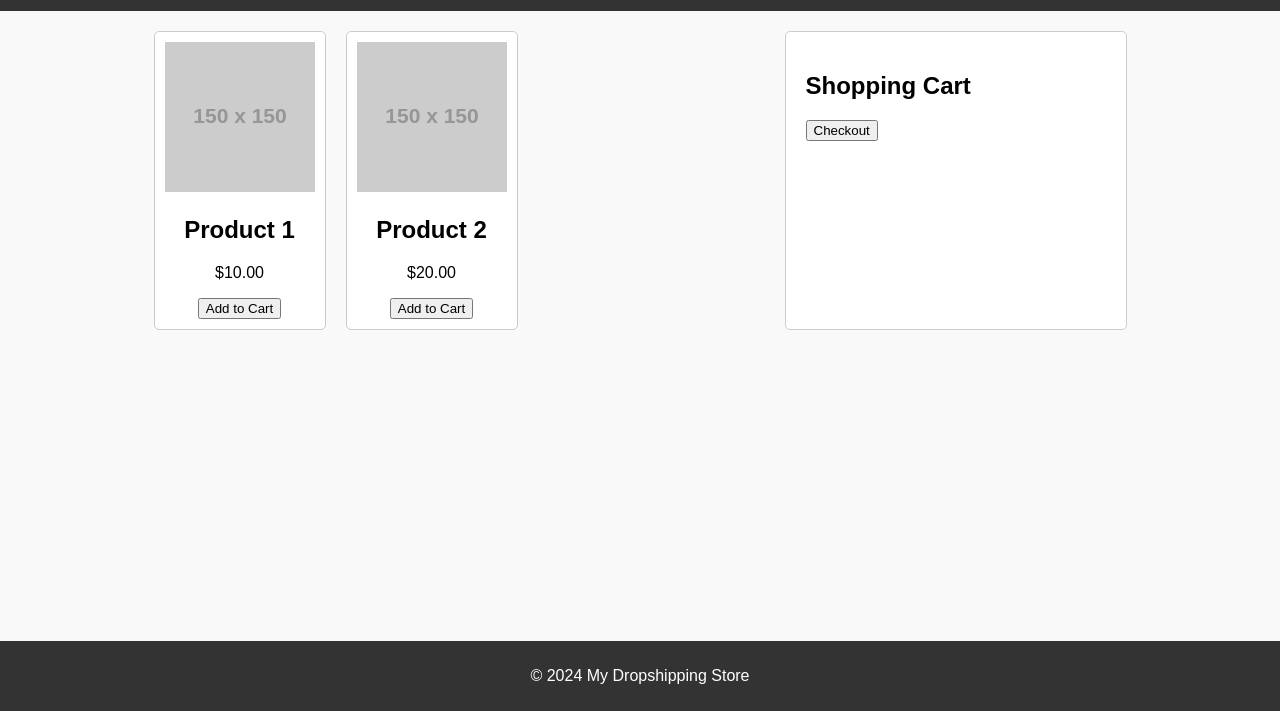
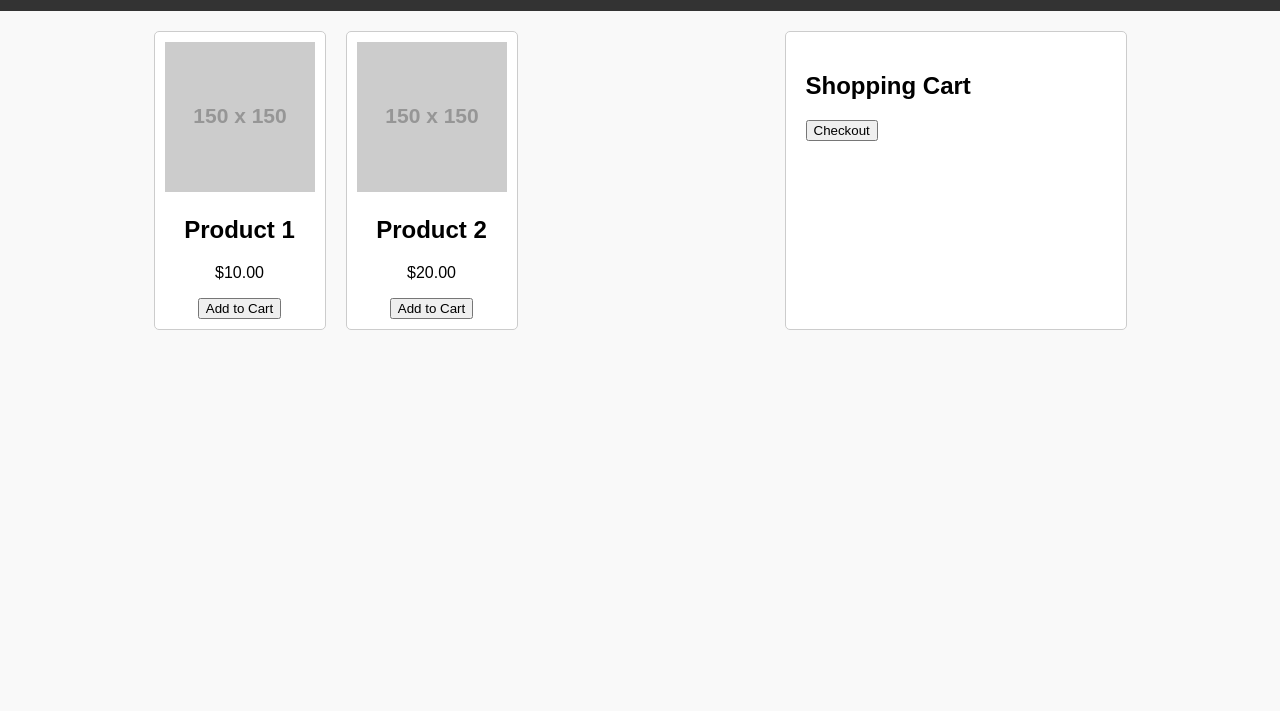
Before and after one commit to db777boss/webtest, a plain HTML site: page index.html in a window 1280 px wide. Shown: the part 89-800 px from the top of the page. Drawn offline with Linux system fonts and the light colour scheme; placeholder pictures from the web are drawn by us.

Commit message:
Update index.html

```diff
--- a/index.html
+++ b/index.html
@@ -32,9 +32,6 @@
             <button id="checkout-button" onclick="checkout()">Checkout</button>
         </section>
     </main>
-    <footer>
-        <p>&copy; 2024 My Dropshipping Store</p>
-    </footer>
     <script src="script.js"></script>
 </body>
 </html>
```
